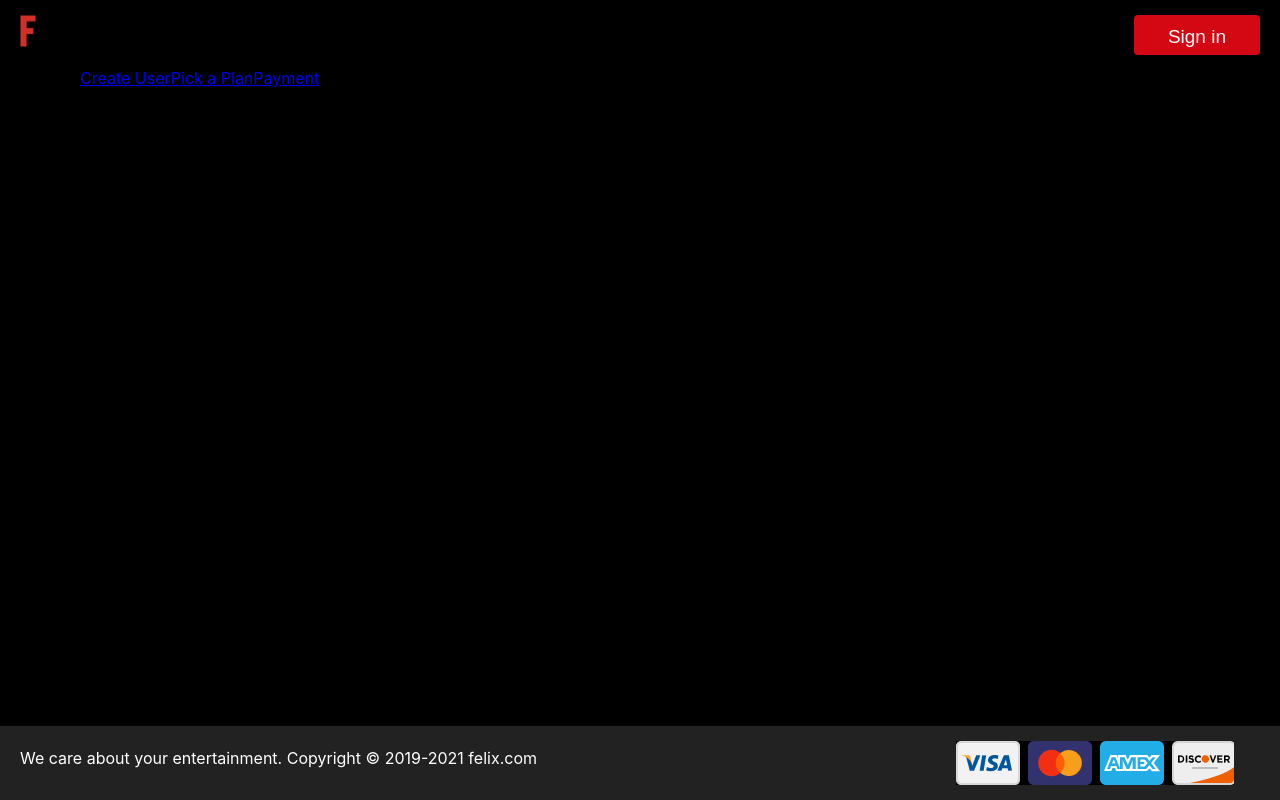
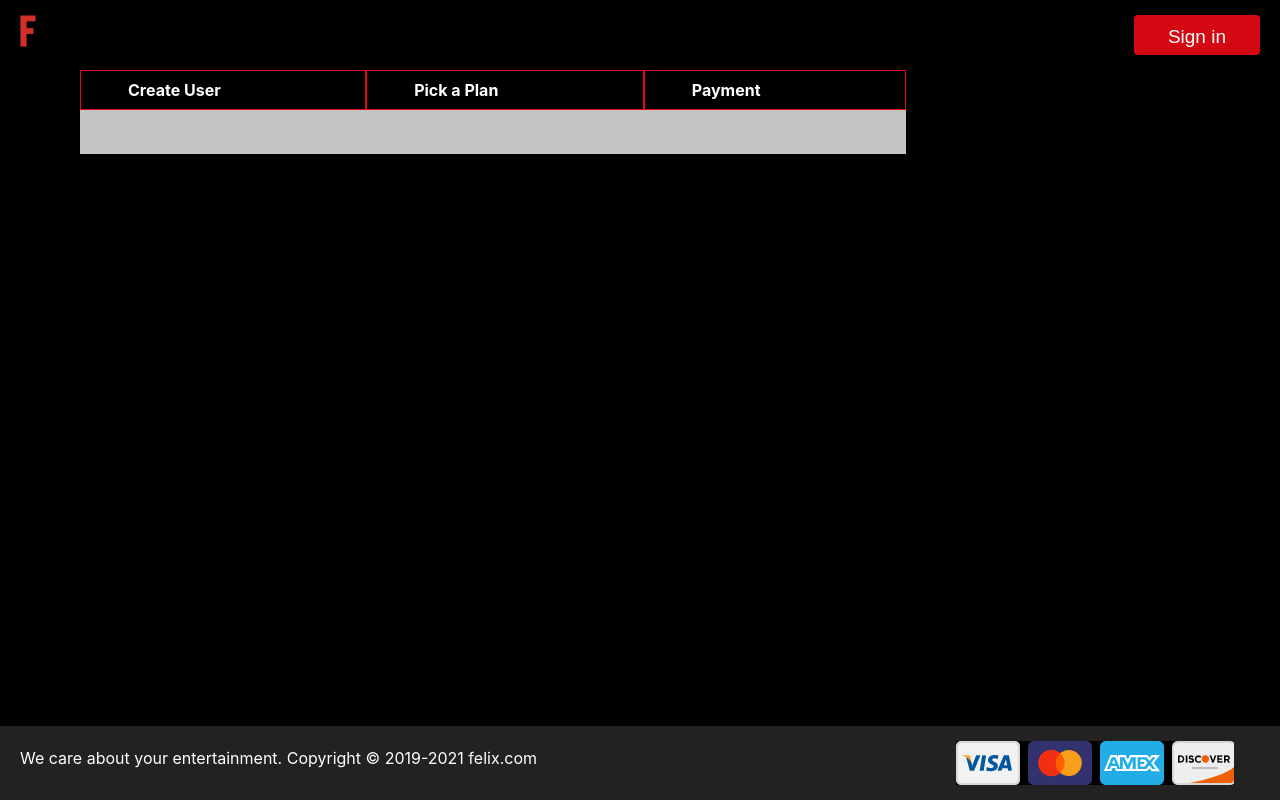
Before and after one commit to donataspocius/netflixCloneApp-React, a React (Create React App) app: page /subscribe in a window 1280 px wide. Built offline with nearby package versions, Linux system fonts and the light colour scheme.

Commit message:
Sign up form in progress

```diff
--- a/src/App.js
+++ b/src/App.js
@@ -7,9 +7,6 @@ import Login from "./pages/Login/Login.js";
 import UserContent from "./pages/userContent";
 import MovieDetails from "./pages/MovieDetails/MovieDetails";
 import SubscribeLayout from "./pages/Subscribe/Subscribelayout";
-import UserInfo from "./pages/Subscribe/UserInfo/UserInfo";
-import Plan from "./pages/Subscribe/Plan/Plan";
-import Payment from "./pages/Subscribe/Payment/Payment";
 
 export default function App() {
   const [favorites, setFavorites] = useState(
@@ -81,11 +78,11 @@ export default function App() {
               />
             }
           />
-          <Route path="/subscribe" element={<SubscribeLayout />}>
-            <Route path="/subscribe/user-info" element={<UserInfo />} />
+          <Route path="/subscribe/*" element={<SubscribeLayout />} />
+          {/* <Route path="/subscribe/user-info" element={<UserInfo />} />
             <Route path="/subscribe/plan" element={<Plan />} />
-            <Route path="/subscribe/payment" element={<Payment />} />
-          </Route>
+            <Route path="/subscribe/payment" element={<Payment />} /> */}
+          {/* </Route> */}
           <Route path="*" element={<p>You're LOST! Page not found.</p>} />
         </Routes>
       </Layout>
--- a/src/components/HeroBanner/HeroBanner.js
+++ b/src/components/HeroBanner/HeroBanner.js
@@ -8,7 +8,7 @@ export default function HeroBanner() {
     <div className={classes.heroBanner}>
       <div className={classes.heroBannerContent}>
         <h1>Wanna more Content?</h1>
-        <Button size="big" onClick={() => navigate("/subscribe")}>
+        <Button size="big" onClick={() => navigate("/subscribe/user-info")}>
           Get Access
         </Button>
       </div>
--- a/src/pages/HomePage/HomePage.js
+++ b/src/pages/HomePage/HomePage.js
@@ -45,7 +45,7 @@ export default function HomePage({ toggleFavorites, favorites }) {
         })}
       </div>
       <div className={classes.getMoreBtnDiv}>
-        <Button size="big" onClick={() => navigate("/subscribe")}>
+        <Button size="big" onClick={() => navigate("/subscribe/user-info")}>
           Get More Content
         </Button>
       </div>
--- a/src/pages/Subscribe/Payment/Payment.js
+++ b/src/pages/Subscribe/Payment/Payment.js
@@ -1,9 +1,16 @@
 import React from "react-dom";
+import classes from "./Payment.module.css";
+import Input from "../../../components/Input/Input";
 
 export default function Payment() {
+  function onChange() {}
   return (
-    <>
-      <p>Payment tab</p>
-    </>
+    <form className={classes.inputContainer}>
+      <Input label={"First name"} name="fname" onChange={onChange} />
+      <Input label={"Last Name"} name="lname" onChange={onChange} />
+      <Input label={"Card Number"} name="cardNumber" onChange={onChange} />
+      <Input label={"Expiry date MM/YY"} name="expDate" onChange={onChange} />
+      <Input label={"CVV"} name="CVV" onChange={onChange} />
+    </form>
   );
 }
--- a/src/pages/Subscribe/Payment/Payment.module.css
+++ b/src/pages/Subscribe/Payment/Payment.module.css
@@ -0,0 +1,13 @@
+.inputContainer {
+  display: flex;
+  flex-direction: column;
+  color: black;
+  font-size: 24px;
+  font-weight: 700;
+}
+
+input {
+  height: 50px;
+  margin-top: 15px;
+  margin-bottom: 26px;
+}
--- a/src/pages/Subscribe/Plan/Plan.js
+++ b/src/pages/Subscribe/Plan/Plan.js
@@ -1,9 +1,31 @@
 import React from "react-dom";
+import classes from "./Plan.module.css";
+import Input from "../../../components/Input/Input";
+// import UserInfo from "../UserInfo/UserInfo";
 
 export default function Plan() {
+  function onChange() {}
   return (
-    <>
-      <p>Plan tab</p>
-    </>
+    <form className={classes.inputContainer}>
+      <Input
+        type="checkbox"
+        // checked={}
+        label={"Username"}
+        name="username"
+        onChange={onChange}
+      />
+      <Input
+        type="checkbox"
+        label={"Password"}
+        name="password"
+        onChange={onChange}
+      />
+      <Input
+        type="checkbox"
+        label={"Repeat Password"}
+        name="repeatPassword"
+        onChange={onChange}
+      />
+    </form>
   );
 }
--- a/src/pages/Subscribe/SubscribeLayout.module.css
+++ b/src/pages/Subscribe/SubscribeLayout.module.css
@@ -1,3 +1,33 @@
-.NavLink .active {
-  color: red;
+.formContainer {
+  max-width: 826px;
 }
+
+.NavLink {
+  color: white;
+  background-color: var(--black);
+  font-size: 16px;
+  font-weight: 700;
+  border: 1px solid #e50914;
+  padding: 11px 47px 11px 47px;
+  text-decoration: none;
+  flex: auto;
+}
+
+.activeNavLink {
+  color: white;
+  background-color: var(--red);
+  font-weight: 900;
+  border: 1px solid #e50914;
+  padding: 11px 47px 11px 47px;
+  text-decoration: none;
+  flex: auto;
+}
+
+nav {
+  display: flex;
+}
+
+.formOutlet {
+  background-color: var(--lightGrey);
+  padding: 26px 30px 18px 30px;
+}
--- a/src/pages/Subscribe/Subscribelayout.js
+++ b/src/pages/Subscribe/Subscribelayout.js
@@ -1,22 +1,46 @@
 import React from "react";
-import { NavLink, Outlet } from "react-router-dom";
+import { NavLink, Outlet, Route, Routes } from "react-router-dom";
 import classes from "./SubscribeLayout.module.css";
+import UserInfo from "./UserInfo/UserInfo";
+import Plan from "./Plan/Plan";
+import Payment from "./Payment/Payment";
 
 export default function Subscribe({ children }) {
   return (
-    <div>
+    <div className={classes.formContainer}>
       <nav>
-        <NavLink className={classes.NavLink} to="user-info">
+        <NavLink
+          className={({ isActive }) =>
+            isActive ? classes.activeNavLink : classes.NavLink
+          }
+          to="user-info"
+        >
           Create User
         </NavLink>
-        <NavLink className={classes.NavLink} to="plan">
+        <NavLink
+          className={({ isActive }) =>
+            isActive ? classes.activeNavLink : classes.NavLink
+          }
+          to="plan"
+        >
           Pick a Plan
         </NavLink>
-        <NavLink className={classes.NavLink} to="payment">
+        <NavLink
+          className={({ isActive }) =>
+            isActive ? classes.activeNavLink : classes.NavLink
+          }
+          to="payment"
+        >
           Payment
         </NavLink>
       </nav>
-      <Outlet />
+      <div className={classes.formOutlet}>
+        <Routes>
+          <Route path="user-info" element={<UserInfo />} />
+          <Route path="plan" element={<Plan />} />
+          <Route path="payment" element={<Payment />} />
+        </Routes>
+      </div>
     </div>
   );
 }
--- a/src/pages/Subscribe/UserInfo/UserInfo.js
+++ b/src/pages/Subscribe/UserInfo/UserInfo.js
@@ -1,9 +1,34 @@
+import { useState } from "react";
 import React from "react-dom";
+import Input from "../../../components/Input/Input";
+import classes from "./UserInfo.module.css";
 
 export default function UserInfo() {
+  const [userInfo, setUserInfo] = useState({});
+
+  function onChange(e) {
+    setUserInfo((prev) => {
+      return {
+        ...prev,
+        [e.target.name]: e.target.value,
+      };
+    });
+  }
   return (
-    <>
-      <p>User info tab</p>
-    </>
+    <form className={classes.inputContainer}>
+      <Input label={"Username"} name="username" onChange={onChange} />
+      <Input
+        label={"Password"}
+        name="password"
+        type={"password"}
+        onChange={onChange}
+      />
+      <Input
+        label={"Repeat Password"}
+        name="repeatPassword"
+        type={"password"}
+        onChange={onChange}
+      />
+    </form>
   );
 }
--- a/src/pages/Subscribe/UserInfo/UserInfo.module.css
+++ b/src/pages/Subscribe/UserInfo/UserInfo.module.css
@@ -0,0 +1,13 @@
+.inputContainer {
+  display: flex;
+  flex-direction: column;
+  color: black;
+  font-size: 24px;
+  font-weight: 700;
+}
+
+input {
+  height: 50px;
+  margin-top: 15px;
+  margin-bottom: 26px;
+}
```
